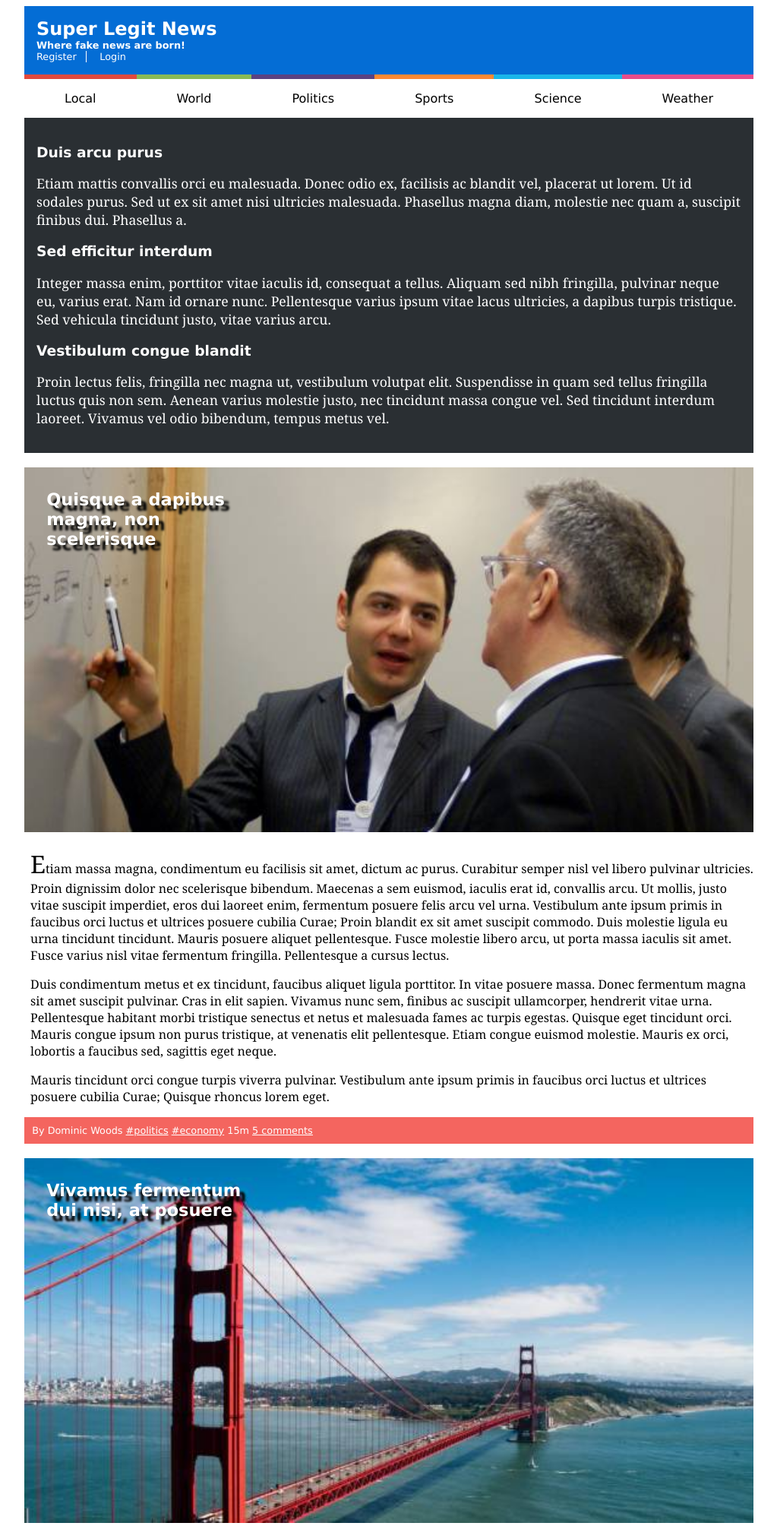
After one commit to leonardofmoura/Languages_and_Web_Technologies, a PHP site: page /exercise5/index.html in a window 1280 px wide. The commit adds this page. Shown: the top 2008 px of the page at 76% size, without its empty margins (128-1151 px from the left). Run offline with PHP 8.4, Linux system fonts and the light colour scheme.

Commit message:
Added code preparation for exercise 5

```diff
--- a/TP3 - PHP/exercise1.php
+++ b/TP3 - PHP/exercise1.php
@@ -1,3 +1,2 @@
-
 
 <?php echo "<h1>Hello World!</h1>"?>
--- /dev/null
+++ b/TP3 - PHP/exercise5/index.html
@@ -0,0 +1,117 @@
+<!DOCTYPE html>
+<html lang="en-US">
+  <head>
+    <title>Super Legit News</title>
+    <meta charset="UTF-8">
+    <meta name="viewport" content="width=device-width, initial-scale=1.0">
+    <link href="style.css" rel="stylesheet">
+    <link href="layout.css" rel="stylesheet">
+    <link href="responsive.css" rel="stylesheet">
+    <link href="comments.css" rel="stylesheet">
+    <link href="forms.css" rel="stylesheet">
+  </head>
+  <body>
+    <header>
+      <h1><a href="index.html">Super Legit News</a></h1>
+      <h2><a href="index.html">Where fake news are born!</a></h2>
+      <div id="signup">
+        <a href="register.html">Register</a>
+        <a href="login.html">Login</a>
+      </div>
+    </header>
+    <nav id="menu">
+      <!-- just for the hamburguer menu in responsive layout -->
+      <input type="checkbox" id="hamburger">
+      <label class="hamburger" for="hamburger"></label>
+
+      <ul>
+        <li><a href="index.html">Local</a></li>
+        <li><a href="index.html">World</a></li>
+        <li><a href="index.html">Politics</a></li>
+        <li><a href="index.html">Sports</a></li>
+        <li><a href="index.html">Science</a></li>
+        <li><a href="index.html">Weather</a></li>
+      </ul>
+    </nav>
+    <aside id="related">
+      <article>
+        <h1><a href="#">Duis arcu purus</a></h1>
+        <p>Etiam mattis convallis orci eu malesuada. Donec odio ex, facilisis ac blandit vel, placerat ut lorem. Ut id sodales purus. Sed ut ex sit amet nisi ultricies malesuada. Phasellus magna diam, molestie nec quam a, suscipit finibus dui. Phasellus a.</p>
+      </article>
+      <article>
+        <h1><a href="#">Sed efficitur interdum</a></h1>
+        <p>Integer massa enim, porttitor vitae iaculis id, consequat a tellus. Aliquam sed nibh fringilla, pulvinar neque eu, varius erat. Nam id ornare nunc. Pellentesque varius ipsum vitae lacus ultricies, a dapibus turpis tristique. Sed vehicula tincidunt justo, vitae varius arcu.</p>
+      </article>
+      <article>
+        <h1><a href="#">Vestibulum congue blandit</a></h1>
+        <p>Proin lectus felis, fringilla nec magna ut, vestibulum volutpat elit. Suspendisse in quam sed tellus fringilla luctus quis non sem. Aenean varius molestie justo, nec tincidunt massa congue vel. Sed tincidunt interdum laoreet. Vivamus vel odio bibendum, tempus metus vel.</p>
+      </article>
+    </aside>
+    <section id="news">
+      <article>
+        <header>
+          <h1><a href="item.html">Quisque a dapibus magna, non scelerisque</a></h1>
+        </header>
+        <img src="img/business.jpg" alt="">
+        <p>Etiam massa magna, condimentum eu facilisis sit amet, dictum ac purus. Curabitur semper nisl vel libero pulvinar ultricies. Proin dignissim dolor nec scelerisque bibendum. Maecenas a sem euismod, iaculis erat id, convallis arcu. Ut mollis, justo vitae suscipit imperdiet, eros dui laoreet enim, fermentum posuere felis arcu vel urna. Vestibulum ante ipsum primis in faucibus orci luctus et ultrices posuere cubilia Curae; Proin blandit ex sit amet suscipit commodo. Duis molestie ligula eu urna tincidunt tincidunt. Mauris posuere aliquet pellentesque. Fusce molestie libero arcu, ut porta massa iaculis sit amet. Fusce varius nisl vitae fermentum fringilla. Pellentesque a cursus lectus.</p>
+          <p>Duis condimentum metus et ex tincidunt, faucibus aliquet ligula porttitor. In vitae posuere massa. Donec fermentum magna sit amet suscipit pulvinar. Cras in elit sapien. Vivamus nunc sem, finibus ac suscipit ullamcorper, hendrerit vitae urna. Pellentesque habitant morbi tristique senectus et netus et malesuada fames ac turpis egestas. Quisque eget tincidunt orci. Mauris congue ipsum non purus tristique, at venenatis elit pellentesque. Etiam congue euismod molestie. Mauris ex orci, lobortis a faucibus sed, sagittis eget neque.</p>
+          <p>Mauris tincidunt orci congue turpis viverra pulvinar. Vestibulum ante ipsum primis in faucibus orci luctus et ultrices posuere cubilia Curae; Quisque rhoncus lorem eget.</p>
+        <footer>
+          <span class="author">Dominic Woods</span>
+          <span class="tags"><a href="index.html">#politics</a> <a href="index.html">#economy</a></span>
+          <span class="date">15m</span>
+          <a class="comments" href="item.html#comments">5</a>
+        </footer>
+      </article>
+      <article>
+        <header>
+          <h1><a href="item.html">Vivamus fermentum dui nisi, at posuere</a></h1>
+        </header>
+        <img src="img/city.jpg" alt="">
+        <p>Donec magna sapien, feugiat vel commodo et, aliquam in purus. Duis posuere, orci eu mollis lobortis, eros augue aliquam augue, et posuere metus nisl semper quam. In tortor nulla, iaculis at varius a, pharetra et lectus. Pellentesque convallis nibh id justo pellentesque, at sollicitudin ex auctor. Nulla ornare rutrum est, ac faucibus turpis interdum et. Vivamus nisi metus, tempor in dapibus in, vestibulum eget diam. Nunc tristique ante eu diam porta, id consectetur ligula sagittis. Pellentesque eu leo vel felis eleifend luctus eget sit amet ligula. Ut semper ante tristique interdum imperdiet. Mauris et libero varius, sollicitudin turpis at, ullamcorper.</p>
+        <p>Nullam et arcu non tellus congue ultrices id id enim. Donec malesuada, neque ut euismod ullamcorper, massa dui congue ante, quis scelerisque enim arcu vel turpis. Praesent ornare elementum finibus. Integer aliquam risus ac lorem mollis, sit amet dignissim dolor faucibus. Praesent non eros ut ligula rhoncus egestas. Duis ex nibh, maximus eget vulputate nec, sagittis in ex. Suspendisse potenti.</p>
+        <p>Praesent pellentesque, nisi ut ultrices sagittis, mauris urna tincidunt nibh, eu faucibus ante nisi eu nisl. Quisque commodo est non sapien rhoncus, a fringilla tellus ultricies. Curabitur eget massa mauris. Sed semper ultrices ante, in cursus enim vehicula at. Praesent.</p>
+        <footer>
+          <span class="author">Zachary Young</span>
+          <span class="tags"><a href="index.html">#local</a> <a href="index.html">#life</a></span>
+          <span class="date">2h</span>
+          <a class="comments" href="item.html#comments">0</a>
+        </footer>
+      </article>
+      <article>
+        <header>
+          <h1><a href="item.html">Donec placerat tempor ex sit amet</a></h1>
+        </header>
+        <img src="img/nature.jpg" alt="">
+        <p>Nam aliquet leo vel scelerisque sagittis. Praesent hendrerit lectus et augue condimentum, vitae dapibus elit bibendum. Quisque id sapien nec nisl commodo vulputate. Cras vehicula semper lectus. Duis a purus in velit iaculis luctus id ac justo. Mauris a lectus eu dui aliquam pretium nec a massa. Suspendisse risus metus, laoreet quis velit eu, mollis auctor tellus. Maecenas vulputate, nulla a commodo porttitor, urna arcu viverra dolor, a eleifend lectus leo a justo.</p>
+        <p>Morbi bibendum volutpat pellentesque. In bibendum est et orci semper rhoncus. Sed cursus vel orci sed malesuada. Fusce ac dictum ligula, quis hendrerit ipsum. Proin hendrerit a.</p>
+        <p>Nulla commodo eu nulla ac facilisis. Donec ante lorem, tincidunt nec interdum vulputate, fringilla a urna. Lorem ipsum dolor sit amet, consectetur adipiscing elit. Nulla sapien erat, suscipit a nisl sed, molestie convallis eros. Curabitur egestas massa et metus dignissim, et vestibulum libero porttitor. Sed non metus pharetra, lobortis orci a, commodo diam. Praesent a sagittis massa, quis condimentum augue. Donec id est feugiat ipsum egestas vulputate vel in dolor. Pellentesque pretium placerat lorem, sed sodales diam molestie a. Donec dictum dui ut accumsan tempor. Nam vestibulum in erat et sagittis. Donec venenatis, ante vitae tristique tristique, nisi metus aliquet.</p>
+        <footer>
+          <span class="author">Alicia Hamilton</span>
+          <span class="tags"><a href="index.html">#nature</a> <a href="index.html">#science</a></span>
+          <span class="date">17h</span>
+          <a class="comments" href="item.html#comments">2</a>
+        </footer>
+      </article>
+      <article>
+        <header>
+          <h1><a href="item.html">Lorem ipsum dolor sit amet, consectetur</a></h1>
+        </header>
+        <img src="img/transport.jpg" alt="">
+        <p>Nulla facilisi. Proin et lectus dapibus, fermentum nisi a, varius nulla. Sed massa dolor, commodo at iaculis id, facilisis ut erat. Ut ac fringilla sem. Ut vel eros suscipit, convallis arcu porttitor, fringilla purus. Pellentesque eget sapien sem. Maecenas eget pharetra ipsum. Ut sollicitudin sem non feugiat pharetra.</p>
+        <p>Aliquam justo nibh, lacinia suscipit odio nec, condimentum tincidunt urna. Lorem ipsum dolor sit amet, consectetur adipiscing elit. Donec lacus mi, blandit nec dolor in, ultrices condimentum elit. Quisque interdum, ante non pellentesque viverra, ipsum velit ultrices tortor, id rhoncus orci est at augue. In hac habitasse platea dictumst. Donec dolor nisi.</p>
+        <p>
+Suspendisse potenti. Nullam lacinia dictum massa sed sagittis. Sed id ultrices libero. Cras convallis commodo ante, quis sagittis erat vulputate et. Cras nunc lorem, mollis a nibh eget, dignissim auctor lorem. Suspendisse placerat convallis ante vitae dapibus. Donec tellus felis, tincidunt eget iaculis eget, varius non turpis. Curabitur in eros at sapien fringilla venenatis eu a risus. Orci varius natoque penatibus et magnis dis parturient montes, nascetur ridiculus mus. Pellentesque eu consectetur tellus. Suspendisse vitae urna ex. Cras sit amet enim id turpis gravida lacinia a vitae lacus. Vivamus augue ante, pellentesque sed semper non, rutrum ornare ante. Orci varius.</p>
+        <footer>
+          <span class="author">Abril Cooley</span>
+          <span class="tags"><a href="index.html">#transports</a> <a href="index.html">#vehicles</a></span>
+          <span class="date">1d</span>
+          <a class="comments" href="item.html#comments">5</a>
+        </footer>
+      </article>
+    </section>
+    <footer>
+      <p>&copy; Fake News, 2017</p>
+    </footer>
+  </body>
+</html>
--- /dev/null
+++ b/TP3 - PHP/exercise5/layout.css
@@ -0,0 +1,16 @@
+body {
+    display: grid;
+    grid-column-end: span 2;
+}
+
+
+
+#menu ul {
+    display: flex;
+    justify-content: space-evenly;
+
+}
+
+#menu ul li {
+    flex-grow: 1
+}
--- /dev/null
+++ b/TP3 - PHP/exercise5/style.css
@@ -0,0 +1,170 @@
+html {
+    font-family: Verdana, Geneva, Tahoma, sans-serif;
+}
+
+body {
+    margin-left: 10em;
+    margin-right: 10em;
+}
+
+body > header {
+    background-color: #046DD5;
+    padding: 1em;
+}
+
+body > header h1 {
+    margin: 0em;
+    font-size: 1.5em;
+}
+
+body > header h2 {
+    margin: 0em;
+    font-size: 0.8em;
+}
+
+body > header a {
+    color: white;
+    text-decoration: none;
+}
+
+#signup {
+    font-size: 0.8em;
+}
+
+#signup a[href="register.html"] {
+    padding-right: 1em;
+    border-right-style: solid;
+    border-right-width: thin;
+}
+
+#signup a[href="login.html"] {
+    padding-left: 1em;
+}
+
+#hamburger {
+    display: none;
+}
+
+#menu {
+    text-align: center;
+}
+
+#menu ul {
+    padding:0em;
+    margin:0em;
+}
+
+#menu li {
+    list-style-type: none;
+    padding: 1em 0em 1em;
+    border-top-style: solid;
+    display: block;
+    border-width: 0.4em;
+}
+
+#menu li a {
+    color:black;
+    text-decoration: none;
+}
+
+#menu ul li:first-child {
+    border-color: #E1493E;
+}
+
+
+#menu ul li:nth-child(2) {
+    border-color: #8ABA56;
+}
+
+#menu ul li:nth-child(3) {
+    border-color: #5B4282;
+}
+
+#menu ul li:nth-child(4) {
+    border-color: #FF8932;
+}
+
+#menu ul li:nth-child(5) {
+    border-color: #19B6E9;
+}
+
+#menu ul li:nth-child(6) {
+    border-color: #E84C8B;
+}
+
+#related {
+    padding: 1em;
+    background-color: #2A2F33;
+    color: white;
+}
+
+#related article h1 a {
+    text-decoration: none;
+    color: white;
+}
+
+#related article p {
+    font-family: Georgia, 'Times New Roman', Times, serif;
+    font-size: 1.1em;
+}
+
+#news article {
+    position: relative;
+}
+
+#news article h1 a{
+    color: white;
+    text-decoration: none;
+    position: absolute;
+    top: 1.3em;
+    left: 1.3em;
+    text-shadow: 7px 7px 3px #000000;
+    font-size: 1.2em;
+    width: 13em;
+}
+
+#news img {
+    width: 100%;
+}
+
+#news p {
+    font-family: Georgia, 'Times New Roman', Times, serif;
+    font-size: 1em;
+    padding-left: 0.5em;
+    font-weight: 500
+}
+
+#news article p:first-of-type:first-letter {
+    font-size: 2em;
+}
+
+#news footer::before {
+    content: "By"
+}
+
+#news footer .comments::after {
+    content: " comments";
+    text-decoration: underline;
+}
+
+#news footer {
+    background-color: #F4655F;
+    color: white;
+    font-family: Verdana, Geneva, Tahoma, sans-serif;
+    padding: 0.8em;
+    font-size: 0.8em;
+}
+
+#news footer a {
+    color:white;
+    text-decoration: underline;
+}
+
+body footer {
+    background-color: #2A2F33;
+    color: white;
+    font-family: Georgia, 'Times New Roman', Times, serif;
+    font-size: 1.2em;
+    padding: 0.5em;
+    margin-top: 0.8em;
+}
```
Also changed, not shown: TP3 - PHP/exercise5/item.html (added, +112 -0 lines), TP3 - PHP/exercise5/login.html (added, +66 -0 lines), TP3 - PHP/exercise5/register.html (added, +69 -0 lines), TP3 - PHP/exercise5/img/business.jpg (added), TP3 - PHP/exercise5/img/city.jpg (added), TP3 - PHP/exercise5/img/nature.jpg (added), TP3 - PHP/exercise5/img/transport.jpg (added).
